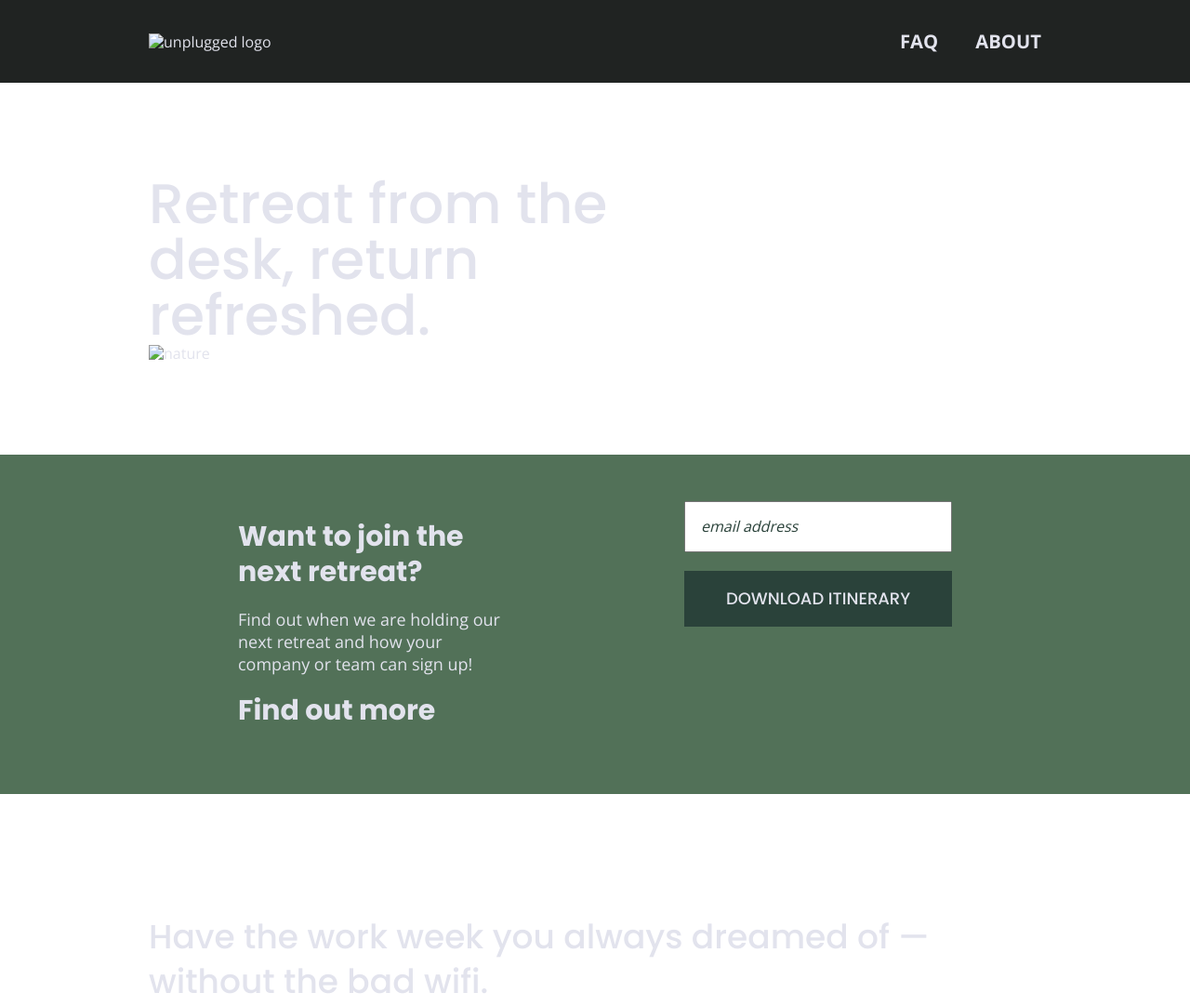
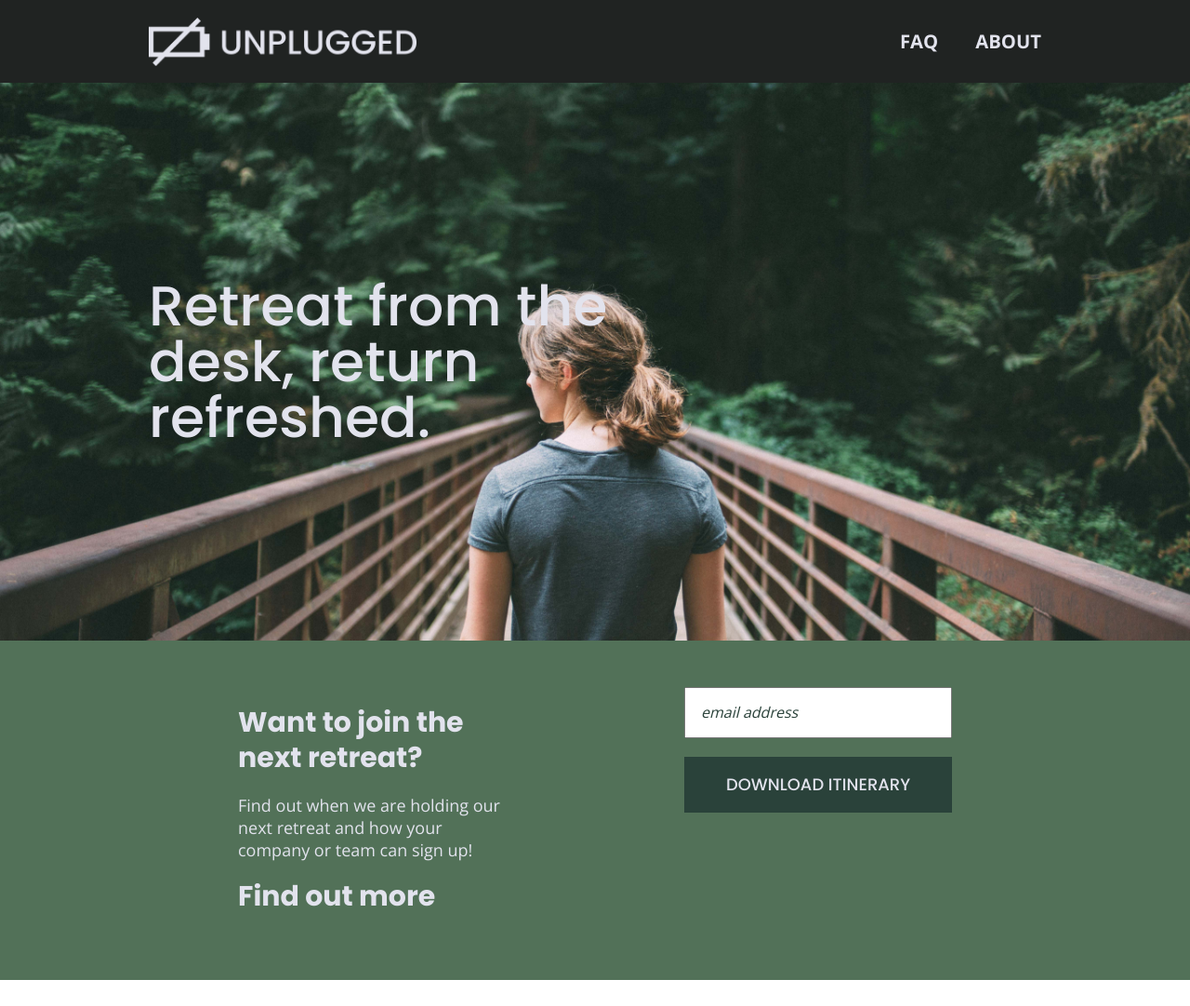
Before and after one commit to viet-v/unplugged-site, a website built with Parcel: page index.html in a window 1280 px wide. Shown: the top 1082 px of the page at 93% size. Built offline with nearby package versions, Linux system fonts and the light colour scheme; files whose address does not match are found by name.

Commit message:
Added images html and css

```diff
--- a/css/main.css
+++ b/css/main.css
@@ -137,7 +137,13 @@ address {
   margin: 50px 0;
 }
 
+img {
+  width: 100%;
+}
 
+figure {
+  margin: 0;
+}
 
 /* ------------- Base Header - Footer Styles ----------------*/
 header, footer {
@@ -230,6 +236,9 @@ footer .copyright {
   justify-content: center;
   align-items: center;
   flex-flow: row wrap;
+  background: url('../img/hero.jpg') center;
+  background-size: cover;
+  min-height: 500px;
 }
 
 .hero-area h1 {
@@ -280,6 +289,8 @@ input[type=button] {
   display: flex;
   justify-content: center;
   flex-flow: row wrap;
+  background: url('../img/features.png') center;
+  background-size: cover;
 }
 
 .features h2 {
@@ -516,6 +527,9 @@ input[type=button] {
   }
 
   /* Hero area */
+  .hero-area {
+    min-height: 600px;
+  }
 
   .hero-area h1 {
     font-size: 3em;
--- a/index.html
+++ b/index.html
@@ -29,8 +29,9 @@
   <!-- Add your site or application content here -->
   <header>
     <div class="content-wrapper">
-      <a href="#"><img src="" alt="unplugged logo"></a>
-
+      <figure>
+      <a href="#"><img src="img/unpluggedlogo.png" alt="unplugged logo"></a>
+      </figure>
       <div class="header-divider"></div>
 
       <nav>
@@ -47,7 +48,6 @@
     <section class="hero-area">
       <div class="content-wrapper">
         <h1>Retreat from the desk, return refreshed.</h1>
-        <img src="img" alt="nature">
       </div>
     </section>
 
@@ -103,8 +103,10 @@
     <section class="reviews">
       <div class="content-wrapper">
         <h2>Be a better team in 5 days, like these.</h2>
-        <img src="" alt="team">
         <article>
+          <figure>
+            <img src="img/review.png" alt="Group of happy people at an outdoor retreat.">
+          </figure>
           <div>
           <h3>LaCrue Bottling Co.
             October 2017</h3>
```
